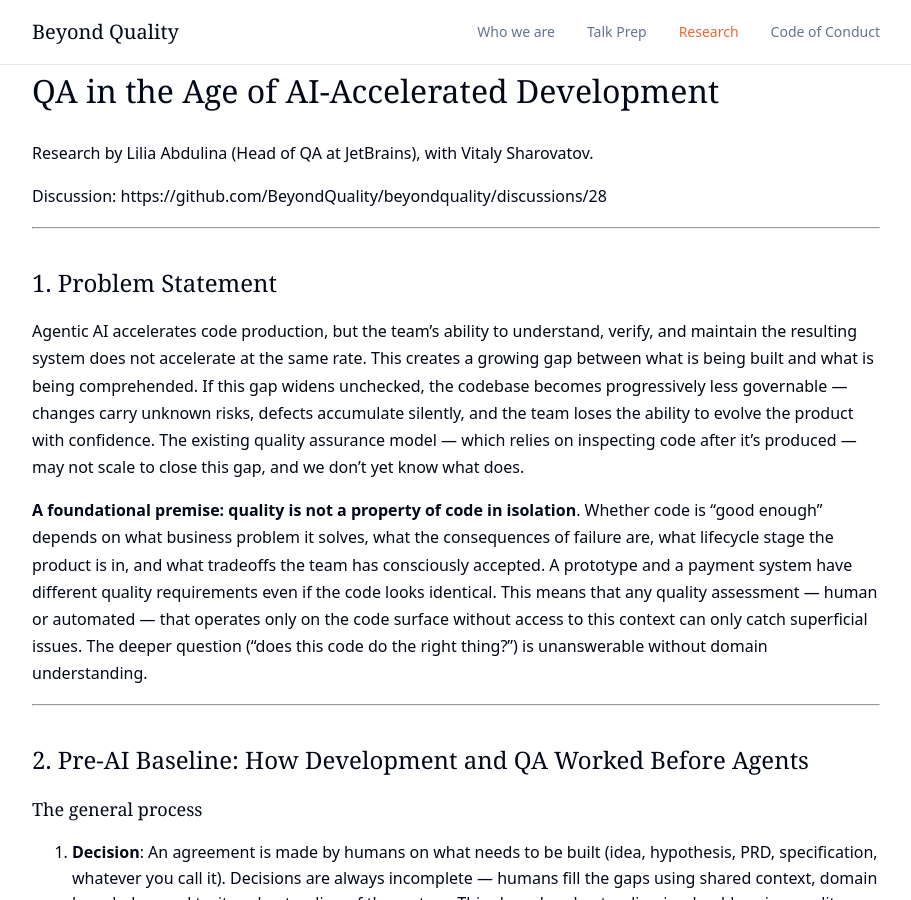
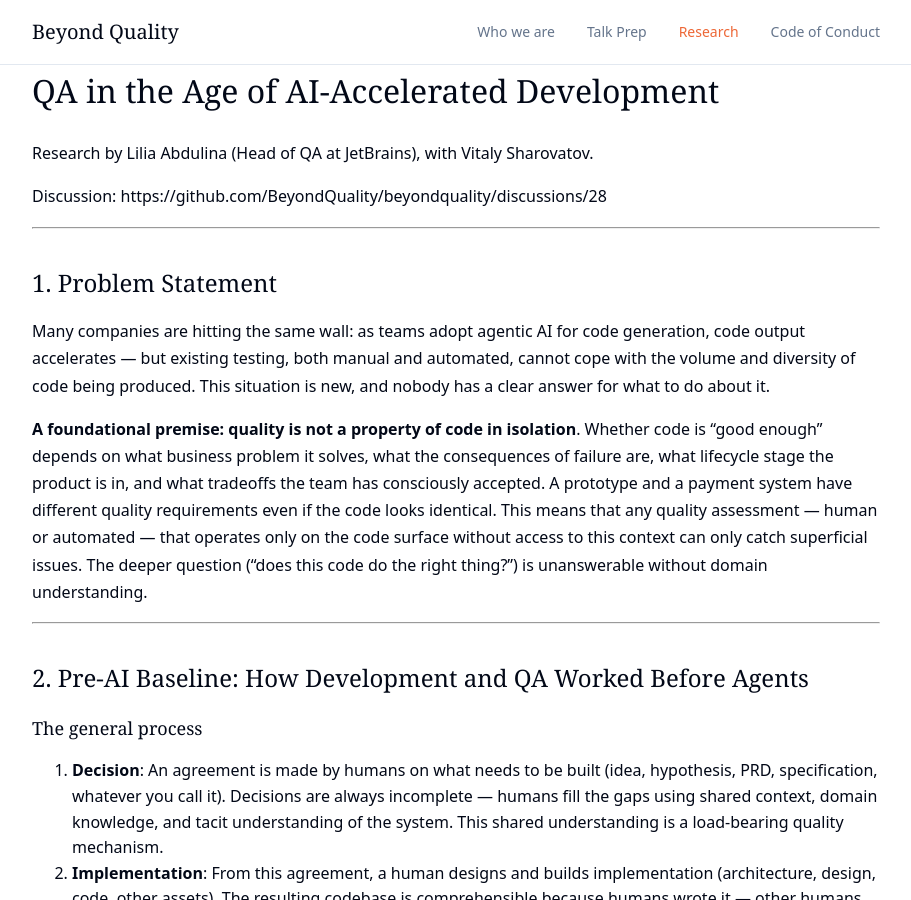
Before and after one commit to BeyondQuality/beyondquality, a Jekyll site: the page built from research/ai-era-testing/analysis.md, in a window 1280 px wide and 900 px high. Shown: the whole window, without its empty margins (184-1095 px from the left). Built offline with Jekyll 4.4.1, drawn with Linux system fonts in a browser that asks for light colours; our own code applies the rules of GitHub Pages for plain Markdown files.

Commit message:
narrowed the problem definition

```diff
--- a/research/ai-era-testing/analysis.md
+++ b/research/ai-era-testing/analysis.md
@@ -8,7 +8,7 @@ Discussion: https://github.com/BeyondQuality/beyondquality/discussions/28
 
 ## 1. Problem Statement
 
-Agentic AI accelerates code production, but the team's ability to understand, verify, and maintain the resulting system does not accelerate at the same rate. This creates a growing gap between what is being built and what is being comprehended. If this gap widens unchecked, the codebase becomes progressively less governable — changes carry unknown risks, defects accumulate silently, and the team loses the ability to evolve the product with confidence. The existing quality assurance model — which relies on inspecting code after it's produced — may not scale to close this gap, and we don't yet know what does.
+Many companies are hitting the same wall: as teams adopt agentic AI for code generation, code output accelerates — but existing testing, both manual and automated, cannot cope with the volume and diversity of code being produced. This situation is new, and nobody has a clear answer for what to do about it.
 
 **A foundational premise: quality is not a property of code in isolation**. Whether code is "good enough" depends on what business problem it solves, what the consequences of failure are, what lifecycle stage the product is in, and what tradeoffs the team has consciously accepted. A prototype and a payment system have different quality requirements even if the code looks identical. This means that any quality assessment — human or automated — that operates only on the code surface without access to this context can only catch superficial issues. The deeper question ("does this code do the right thing?") is unanswerable without domain understanding.
 
```
